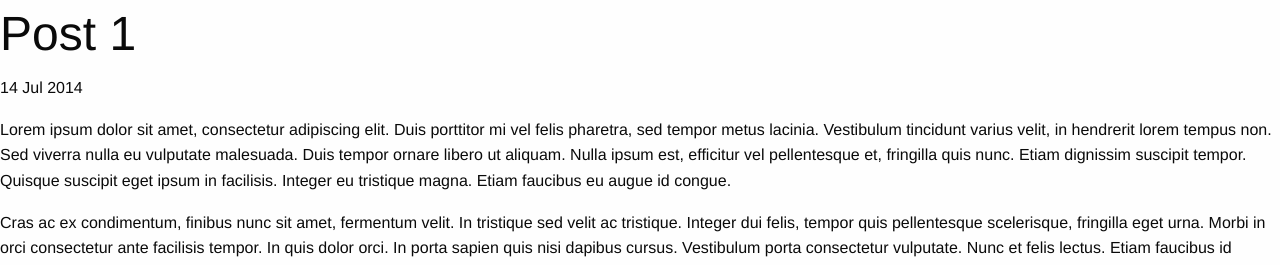
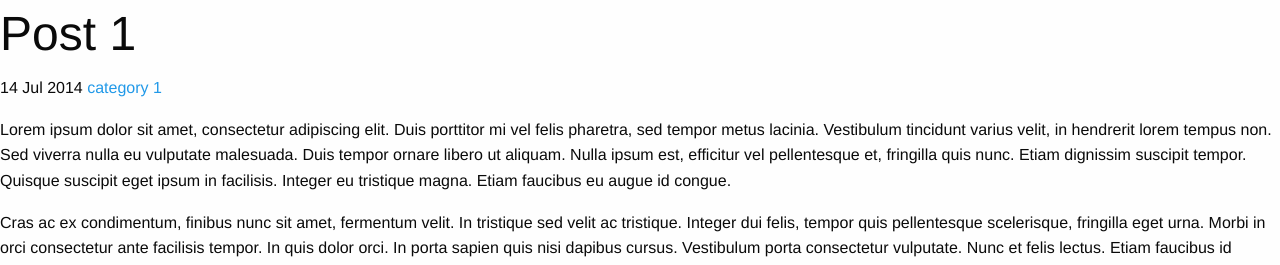
Before and after one commit to yanyil/jekyll-blog, a Jekyll site: the page built from blog/category 1/_posts/2014-07-14-post-one.md, in a window 1280 px wide. Shown: the top 265 px of the page. Built offline with Jekyll 4.4.1, drawn with Linux system fonts in a browser that asks for light colours; comment, search, counter and statistics services are not loaded.

Commit message:
Add categories
- group posts in category folders
- link post to category archives

```diff
--- a/_layouts/post.html
+++ b/_layouts/post.html
@@ -8,9 +8,8 @@ layout: default
       {{ page.title }}
     </h1>
     <p>
-      <time datetime="{{ page.date }}">
-        {{ page.date | date: "%-d %b %Y" }}
-      </time>
+      <time datetime="{{ page.date }}">{{ page.date | date_to_string }}</time>
+      <a href="/archives/categories/#{{ page.categories[1] | slugify }}">{{ page.categories[1] }}</a>
     </p>
   </header>
   {{ content }}
--- a/archives/index.html
+++ b/archives/index.html
@@ -1,7 +1,6 @@
 ---
 title: Archives
 ---
-
 {% for post in site.posts %}
   {% unless post.next %}
     <h2>{{ post.date | date: "%B %Y"}}</h2>
@@ -17,7 +16,7 @@ title: Archives
   {% endunless %}
     <li>
       <a href="{{ post.url | prepend: site.baseurl }}">{{ post.title }}</a>
-      <time datetime="{{ post.date }}">{{ post.date | date: "%-d %b %Y" }}</time>
+      <time datetime="{{ post.date }}">{{ post.date | date_to_string }}</time>
     </li>
 {% endfor %}
 </ul>
--- a/blog/index.html
+++ b/blog/index.html
@@ -9,7 +9,7 @@ title: Blog
         <a href="{{ post.url | prepend: site.baseurl }}">{{ post.title }}</a>
       </h1>
       <p>
-        <time datetime="{{ post.date }}">{{ post.date | date: "%-d %b %Y" }}</time>
+        <time datetime="{{ post.date }}">{{ post.date | date_to_string }}</time>
       </p>
     </header>
     {{ post.excerpt }}
```
Also changed, not shown: archives/categories.html (added, +14 -0 lines), blog/category 1/_posts/2014-07-14-post-one.md (renamed from blog/_posts/2014-07-14-post-one.md), blog/category 1/_posts/2016-07-14-post-three.md (renamed from blog/_posts/2016-07-14-post-three.md), blog/category 1/_posts/2016-08-08-post-five.md (renamed from blog/_posts/2016-08-08-post-five.md), blog/category 2/_posts/2015-01-14-post-two.md (renamed from blog/_posts/2015-01-14-post-two.md), blog/category 2/_posts/2016-08-07-post-four.md (renamed from blog/_posts/2016-08-07-post-four.md).
